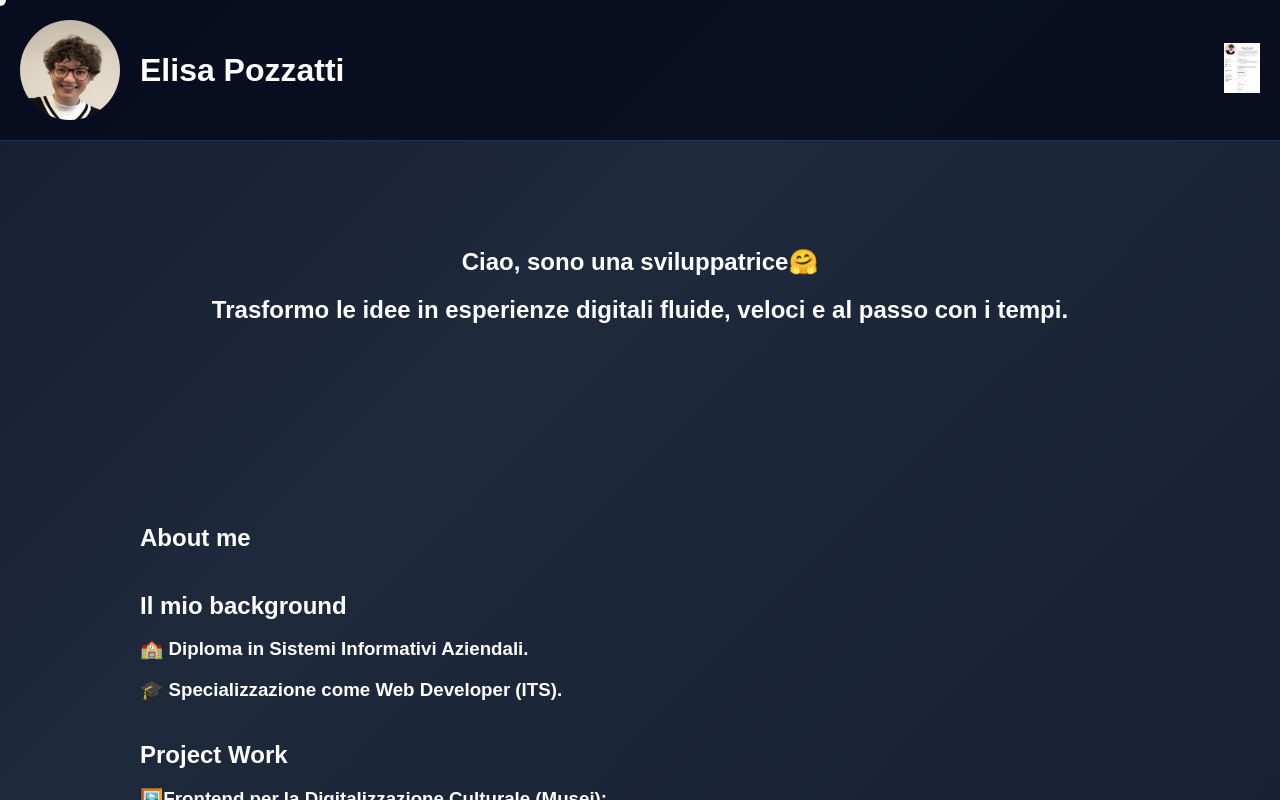
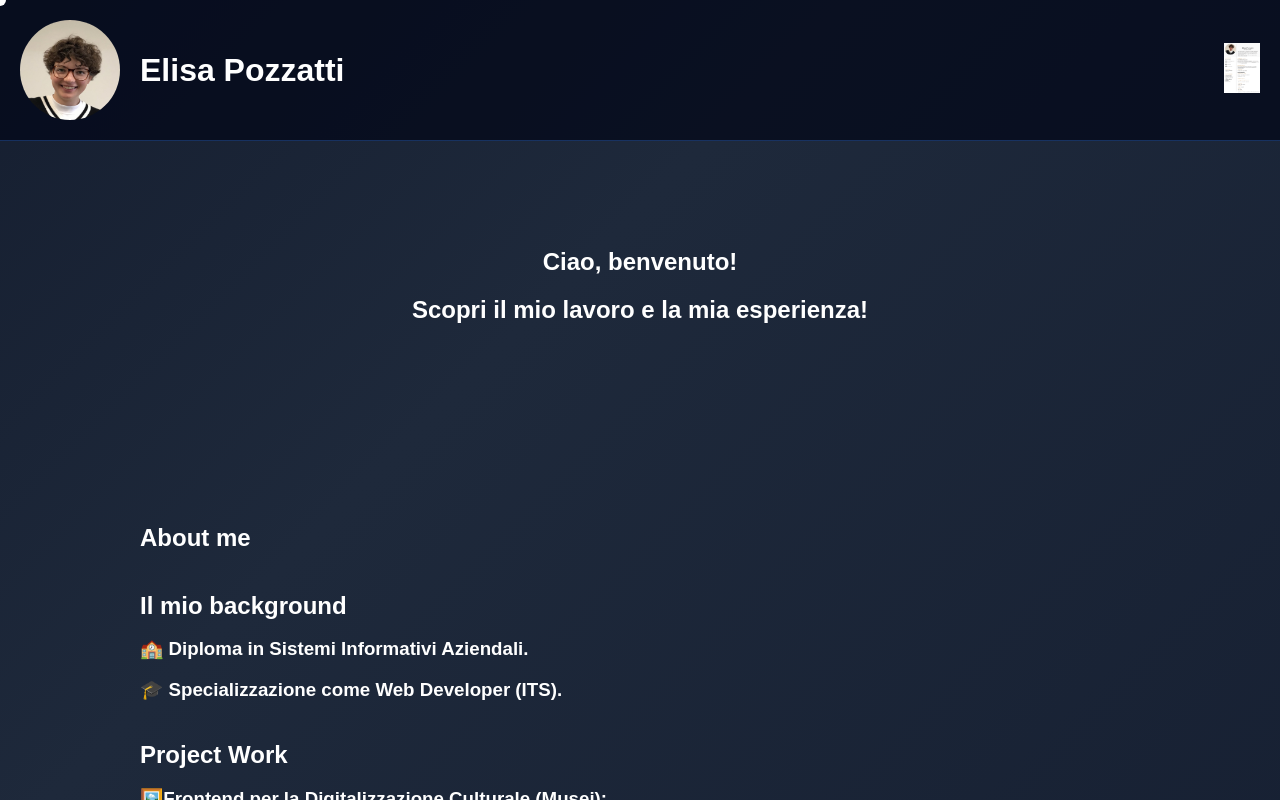
Before and after one commit to elisapozzatti/portfolio-mipresento, a React (Vite) app: page / in a window 1280 px wide. Built offline with nearby package versions, Linux system fonts and the light colour scheme.

Commit message:
fix cv e titolo

```diff
--- a/src/Homepage.jsx
+++ b/src/Homepage.jsx
@@ -54,11 +54,8 @@ function Homepage() {
     <div>
       <Header />
       <section id="hero">
-        <h1>Ciao, sono una sviluppatrice🤗</h1>
-        <h2>
-          Trasformo le idee in esperienze digitali fluide, veloci e al passo con
-          i tempi.
-        </h2>
+        <h1>Ciao, benvenuto!</h1>
+        <h2>Scopri il mio lavoro e la mia esperienza!</h2>
       </section>
 
       <section id="about">
```
Also changed, not shown: 1 other file (tests, documents, lock files or other folders).
